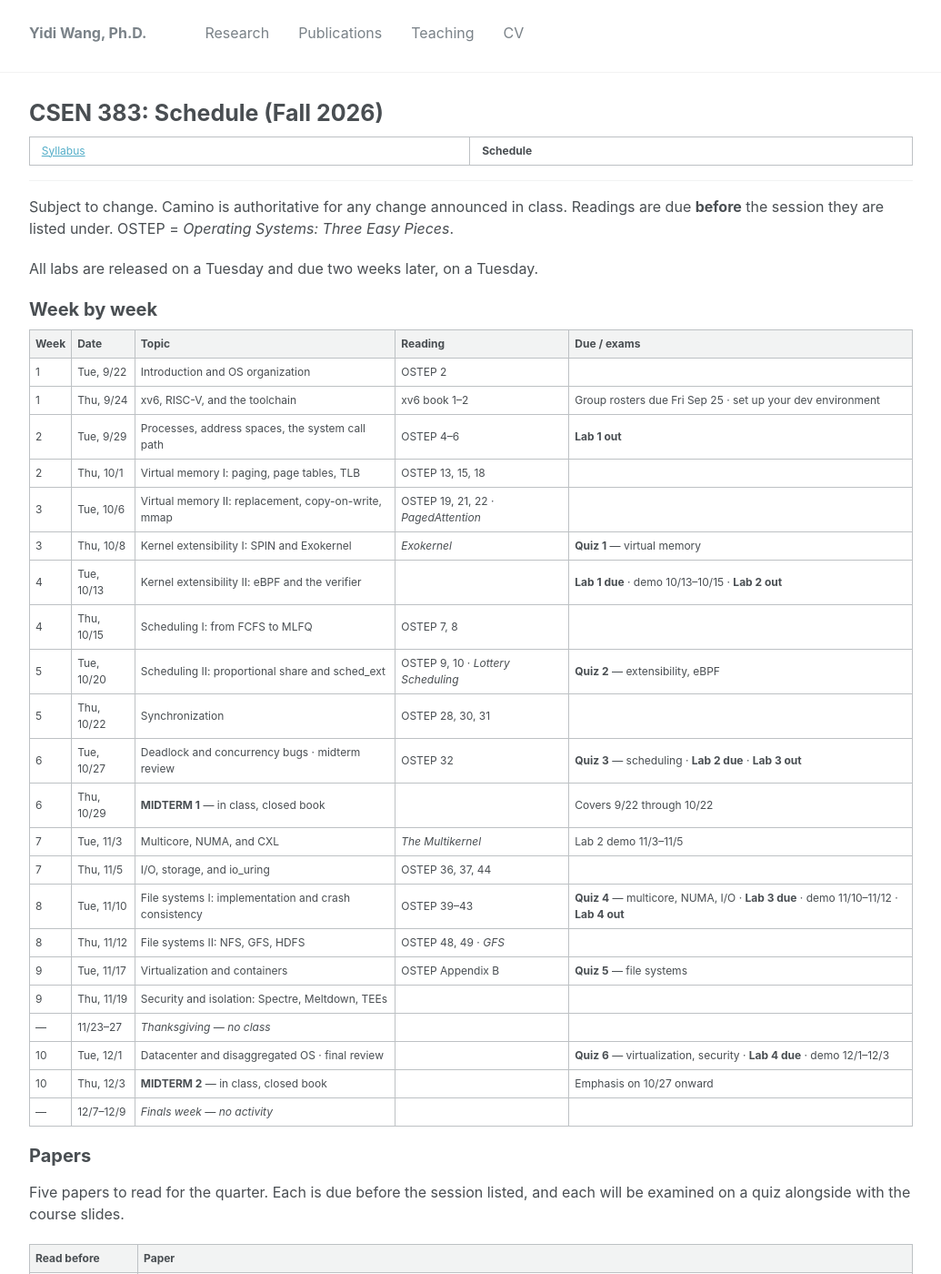
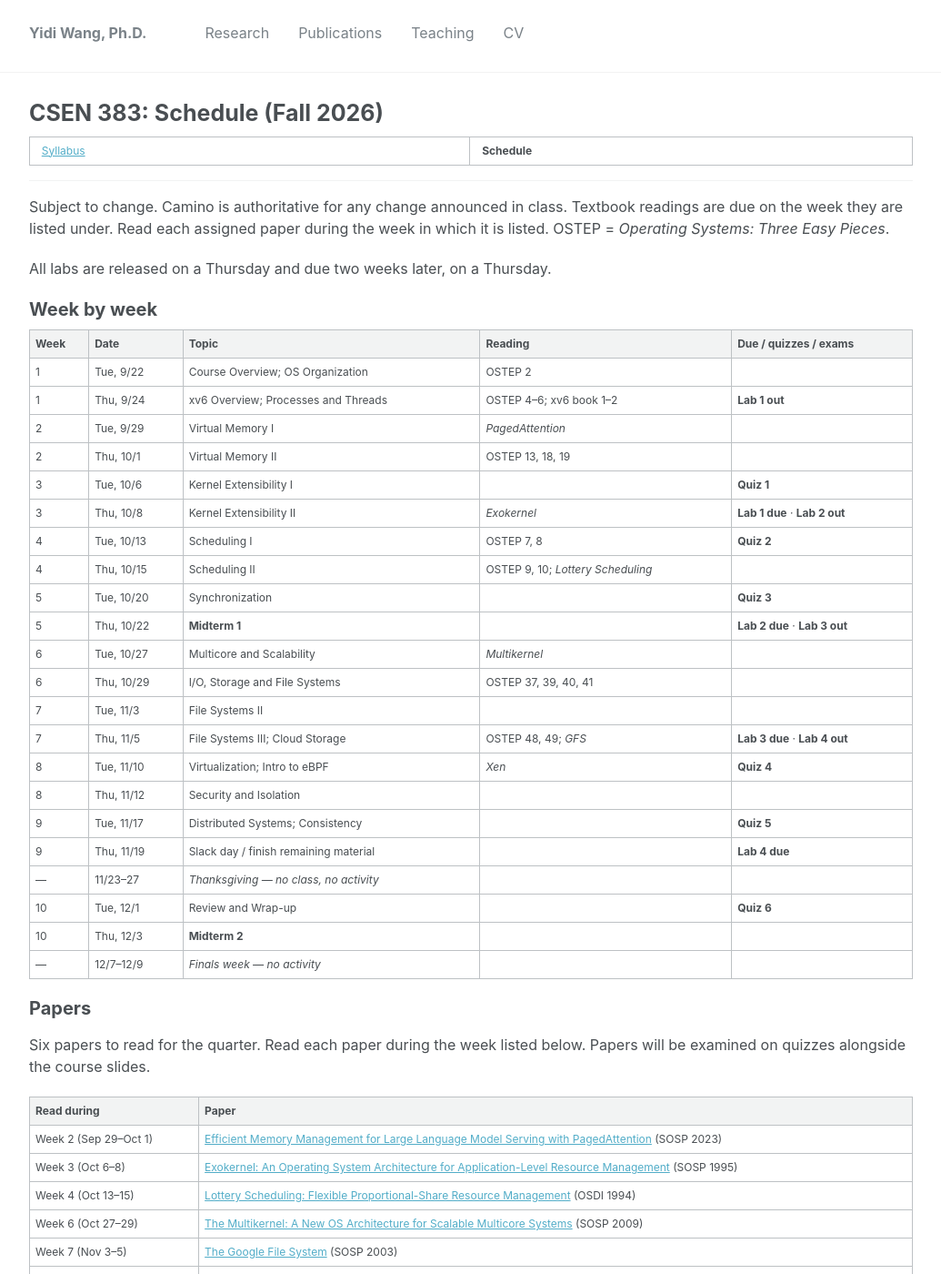
Before and after one commit to yidiwang21/yidiwang21.github.io, a Jekyll site: the page built from _teaching/CSEN383/CSEN383_schedule.md, in a window 1280 px wide and 1400 px high. Shown: the whole window at 91% size, without its empty margins (48-1083 px from the left). Built offline with Jekyll 4.4.1, drawn with Linux system fonts in a browser that asks for light colours; some of the changed text lies outside the part shown.

Commit message:
updated syllabus

```diff
--- a/_teaching/CSEN383/CSEN383_schedule.md
+++ b/_teaching/CSEN383/CSEN383_schedule.md
@@ -12,57 +12,48 @@ author_profile: false
 ---
 
 Subject to change. Camino is authoritative for any change announced in class.
-Readings are due **before** the session they are listed under.
+Textbook readings are due on the week they are listed under.
+Read each assigned paper during the week in which it is listed.
 OSTEP = *Operating Systems: Three Easy Pieces*.
 
-All labs are released on a Tuesday and due two weeks later, on a Tuesday.
+All labs are released on a Thursday and due two weeks later, on a Thursday.
 
 ## Week by week
 
-| Week | Date | Topic | Reading | Due / exams |
+| Week | Date | Topic | Reading | Due / quizzes / exams |
 |---|---|---|---|---|
-| 1 | Tue, 9/22 | Introduction and OS organization | OSTEP 2 | |
-| 1 | Thu, 9/24 | xv6, RISC-V, and the toolchain | xv6 book 1–2 | Group rosters due Fri Sep 25 · set up your dev environment |
-| 2 | Tue, 9/29 | Processes, address spaces, the system call path | OSTEP 4–6 | **Lab 1 out** |
-| 2 | Thu, 10/1 | Virtual memory I: paging, page tables, TLB | OSTEP 13, 15, 18 | |
-| 3 | Tue, 10/6 | Virtual memory II: replacement, copy-on-write, mmap | OSTEP 19, 21, 22 · *PagedAttention* | |
-| 3 | Thu, 10/8 | Kernel extensibility I: SPIN and Exokernel | *Exokernel* | **Quiz 1** — virtual memory |
-| 4 | Tue, 10/13 | Kernel extensibility II: eBPF and the verifier | | **Lab 1 due** · demo 10/13–10/15 · **Lab 2 out** |
-| 4 | Thu, 10/15 | Scheduling I: from FCFS to MLFQ | OSTEP 7, 8 | |
-| 5 | Tue, 10/20 | Scheduling II: proportional share and sched_ext | OSTEP 9, 10 · *Lottery Scheduling* | **Quiz 2** — extensibility, eBPF |
-| 5 | Thu, 10/22 | Synchronization | OSTEP 28, 30, 31 | |
-| 6 | Tue, 10/27 | Deadlock and concurrency bugs · midterm review | OSTEP 32 | **Quiz 3** — scheduling · **Lab 2 due** · **Lab 3 out** |
-| 6 | Thu, 10/29 | **MIDTERM 1** — in class, closed book | | Covers 9/22 through 10/22 |
-| 7 | Tue, 11/3 | Multicore, NUMA, and CXL | *The Multikernel* | Lab 2 demo 11/3–11/5 |
-| 7 | Thu, 11/5 | I/O, storage, and io_uring | OSTEP 36, 37, 44 | |
-| 8 | Tue, 11/10 | File systems I: implementation and crash consistency | OSTEP 39–43 | **Quiz 4** — multicore, NUMA, I/O · **Lab 3 due** · demo 11/10–11/12 · **Lab 4 out** |
-| 8 | Thu, 11/12 | File systems II: NFS, GFS, HDFS | OSTEP 48, 49 · *GFS* | |
-| 9 | Tue, 11/17 | Virtualization and containers | OSTEP Appendix B | **Quiz 5** — file systems |
-| 9 | Thu, 11/19 | Security and isolation: Spectre, Meltdown, TEEs | | |
-| — | 11/23–27 | *Thanksgiving — no class* | | |
-| 10 | Tue, 12/1 | Datacenter and disaggregated OS · final review | | **Quiz 6** — virtualization, security · **Lab 4 due** · demo 12/1--12/3 |
-| 10 | Thu, 12/3 | **MIDTERM 2** — in class, closed book | | Emphasis on 10/27 onward |
-| — | 12/7–12/9 | *Finals week — no activity* | |  |
-
-<!-- ## Labs
-
-| Lab | Topic | Out | Due | Demo |
-|---|---|---|---|---|
-| 1 | Environment setup; xv6 system calls | Tue Sep 29 | Tue Oct 13 | Oct 13–15 |
-| 2 | xv6 scheduler: lottery and stride | Tue Oct 13 | Tue Oct 27 | Nov 3–5 |
-| 3 | xv6 threads: `clone()` and a thread library | Tue Oct 27 | Tue Nov 10 | Nov 10–12 |
-| 4 | A Linux CPU scheduler in BPF (sched_ext) | Tue Nov 10 | Tue Dec 1 | Dec 7–9 |
-
-Useful advice: start the programming assignment early; do not leave it until the deadline. -->
+| 1 | Tue, 9/22 | Course Overview; OS Organization | OSTEP 2 |  |
+| 1 | Thu, 9/24 | xv6 Overview; Processes and Threads | OSTEP 4–6; xv6 book 1–2 | **Lab 1 out** |
+| 2 | Tue, 9/29 | Virtual Memory I | *PagedAttention* |  |
+| 2 | Thu, 10/1 | Virtual Memory II | OSTEP 13, 18, 19 |  |
+| 3 | Tue, 10/6 | Kernel Extensibility I |  | **Quiz 1** |
+| 3 | Thu, 10/8 | Kernel Extensibility II | *Exokernel* | **Lab 1 due** · **Lab 2 out** |
+| 4 | Tue, 10/13 | Scheduling I | OSTEP 7, 8 | **Quiz 2** |
+| 4 | Thu, 10/15 | Scheduling II | OSTEP 9, 10; *Lottery Scheduling* |  |
+| 5 | Tue, 10/20 | Synchronization |  | **Quiz 3** |
+| 5 | Thu, 10/22 | **Midterm 1** |  | **Lab 2 due** · **Lab 3 out** |
+| 6 | Tue, 10/27 | Multicore and Scalability | *Multikernel* |  |
+| 6 | Thu, 10/29 | I/O, Storage and File Systems | OSTEP 37, 39, 40, 41 |  |
+| 7 | Tue, 11/3 | File Systems II |  |  |
+| 7 | Thu, 11/5 | File Systems III; Cloud Storage | OSTEP 48, 49; *GFS* | **Lab 3 due** · **Lab 4 out** |
+| 8 | Tue, 11/10 | Virtualization; Intro to eBPF | *Xen* | **Quiz 4** |
+| 8 | Thu, 11/12 | Security and Isolation |  |  |
+| 9 | Tue, 11/17 | Distributed Systems; Consistency |  | **Quiz 5** |
+| 9 | Thu, 11/19 | Slack day / finish remaining material |  | **Lab 4 due** |
+| — | 11/23–27 | *Thanksgiving — no class, no activity* |  |  |
+| 10 | Tue, 12/1 | Review and Wrap-up |  | **Quiz 6** |
+| 10 | Thu, 12/3 | **Midterm 2** |  |  |
+| — | 12/7–12/9 | *Finals week — no activity* |  |  |
 
 ## Papers
 
-Five papers to read for the quarter. Each is due before the session listed, and each will be examined on a quiz alongside with the course slides.
+Six papers to read for the quarter. Read each paper during the week listed below. Papers will be examined on quizzes alongside the course slides.
 
-| Read before | Paper |
+| Read during | Paper |
 |---|---|
-| Tue Oct 6 | [Efficient Memory Management for Large Language Model Serving with PagedAttention](https://arxiv.org/abs/2309.06180) (SOSP 2023) |
-| Thu Oct 8 | [Exokernel: An Operating System Architecture for Application-Level Resource Management](https://pdos.csail.mit.edu/6.828/2008/readings/engler95exokernel.pdf) (SOSP 1995) |
-| Tue Oct 20 | [Lottery Scheduling: Flexible Proportional-Share Resource Management](https://www.usenix.org/legacy/publications/library/proceedings/osdi/full_papers/waldspurger.pdf) (OSDI 1994) |
-| Tue Nov 3 | [The Multikernel: A New OS Architecture for Scalable Multicore Systems](https://www.sigops.org/s/conferences/sosp/2009/papers/baumann-sosp09.pdf) (SOSP 2009) |
-| Thu Nov 12 | [The Google File System](https://static.googleusercontent.com/media/research.google.com/en//archive/gfs-sosp2003.pdf) (SOSP 2003) |
+| Week 2 (Sep 29–Oct 1) | [Efficient Memory Management for Large Language Model Serving with PagedAttention](https://arxiv.org/abs/2309.06180) (SOSP 2023) |
+| Week 3 (Oct 6–8) | [Exokernel: An Operating System Architecture for Application-Level Resource Management](https://pdos.csail.mit.edu/6.828/2008/readings/engler95exokernel.pdf) (SOSP 1995) |
+| Week 4 (Oct 13–15) | [Lottery Scheduling: Flexible Proportional-Share Resource Management](https://www.usenix.org/legacy/publications/library/proceedings/osdi/full_papers/waldspurger.pdf) (OSDI 1994) |
+| Week 6 (Oct 27–29) | [The Multikernel: A New OS Architecture for Scalable Multicore Systems](https://www.sigops.org/s/conferences/sosp/2009/papers/baumann-sosp09.pdf) (SOSP 2009) |
+| Week 7 (Nov 3–5) | [The Google File System](https://static.googleusercontent.com/media/research.google.com/en//archive/gfs-sosp2003.pdf) (SOSP 2003) |
+| Week 8 (Nov 10–12) | [Xen and the Art of Virtualization](https://www.cl.cam.ac.uk/research/srg/netos/papers/2003-xensosp.pdf) (SOSP 2003) |
```
